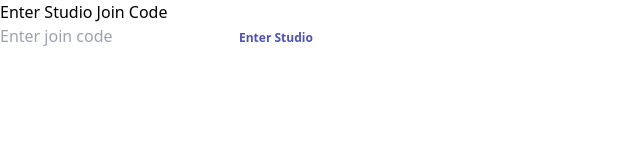
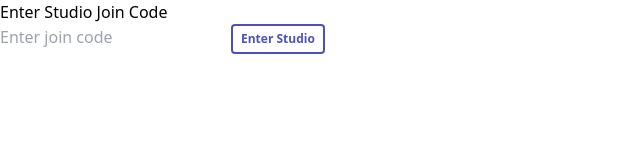
Before and after one commit to MikeLynagh/groupbook, a React (Create React App) app: page /client-access in a window 1280 px wide. Shown: the top 160 px of the page, without its empty margins (0-640 px from the left). Built offline with nearby package versions, Linux system fonts and the light colour scheme; no server answers.

Commit message:
fixed bookings redirect

```diff
--- a/src/components/AdminPanel/Dashboard.js
+++ b/src/components/AdminPanel/Dashboard.js
@@ -67,11 +67,12 @@ export default function Dashboard() {
         .from("bookings")
         .select(`
           *,
-          classes (
+          classes!inner (
             id,
             title,
             date,
-            time
+            time,
+            studio_id
           )
         `)
         .eq("classes.studio_id", studioId);
@@ -174,7 +175,7 @@ export default function Dashboard() {
             ) : (
               <span>Class details not available</span>
             )}
-            <StyledComponents.SmallButton onClick={() => cancelBooking(booking.id)}>Cancel</StyledComponents.SmallButton>
+            <StyledComponents.SmallButton as="button" onClick={() => cancelBooking(booking.id)}>Cancel</StyledComponents.SmallButton>
           </li>
         ))}
       </ul>
--- a/src/components/StyledComponents.js
+++ b/src/components/StyledComponents.js
@@ -1,5 +1,18 @@
 import styled from 'styled-components';
 import { Link } from 'react-router-dom';
+
+const Button = styled(Link)`
+  display: inline-block;
+  padding: 0.75rem 1.5rem;
+  border-radius: 9999px;
+  font-weight: bold;
+  text-align: center;
+  cursor: pointer;
+
+  &:hover {
+    transform: translate(-2px);
+  }
+`;
 
 const PrimaryButton = styled.button`
   background-color: #4c51bf;
@@ -24,7 +37,7 @@ const PrimaryButton = styled.button`
   }
 `;
 
-export const SmallButton = styled.button`
+export const SmallButton = styled(Button)`
 background-color: white;
 color: #4c51bf;
 padding: 0.25rem 0.5rem;
@@ -32,7 +45,7 @@ border-radius:4px;
 font-weight: bold;
 text-align:center;
 transition: all 0.3s ease;
-border- 2px solid #4c51bf;
+border: 2px solid #4c51bf;
 cursor: pointer;
 font-size: 0.75rem;
 
--- a/src/components/UserDetails/BookingHistory.js
+++ b/src/components/UserDetails/BookingHistory.js
@@ -86,7 +86,7 @@ export default function BookingHistory() {
             <li key={booking.id}>
               {booking.classes.title} at {booking.classes.studios.name} -
               {moment(`${booking.classes.date}T${booking.classes.time}`).format('MMMM D, YYYY, h:mm A')}
-              <StyledComponents.SmallButton onClick={() => cancelBooking(booking.id)}>Cancel</StyledComponents.SmallButton>
+              <StyledComponents.SmallButton as="button" onClick={() => cancelBooking(booking.id)}>Cancel</StyledComponents.SmallButton>
             </li>
           ))}
         </ul>
--- a/src/components/UserDetails/ClientView.js
+++ b/src/components/UserDetails/ClientView.js
@@ -107,6 +107,11 @@ export default function ClientView() {
           onSelectEvent={handleSelectEvent}
           style={{ height: '100%' }}
         />
+        <div>
+        <Link to="/client-booking-history">View Your Booking History</Link>
+
+        </div>
+
       </div>
       {selectedClass && (
         <div>
@@ -129,9 +134,8 @@ export default function ClientView() {
               onChange={(e) => setEmail(e.target.value)}
               required
             />
-            <StyledComponents.SmallButton type="submit">Book This Class</StyledComponents.SmallButton>
+            <StyledComponents.SmallButton as="button" type="submit">Book This Class</StyledComponents.SmallButton>
           </form>
-          <Link to="/client-booking-history">View Your Booking History</Link>
         </div>
       )}
     </div>
--- a/src/components/UserDetails/JoinCode.js
+++ b/src/components/UserDetails/JoinCode.js
@@ -44,7 +44,7 @@ export default function JoinCodeEntry() {
           placeholder="Enter join code"
           required
         />
-        <StyledComponents.SmallButton type="submit">Enter Studio</StyledComponents.SmallButton>
+        <StyledComponents.SmallButton as="button" type="submit">Enter Studio</StyledComponents.SmallButton>
       </form>
       {error && <p style={{color: "red"}}>{error}</p>}
     </div>
```
